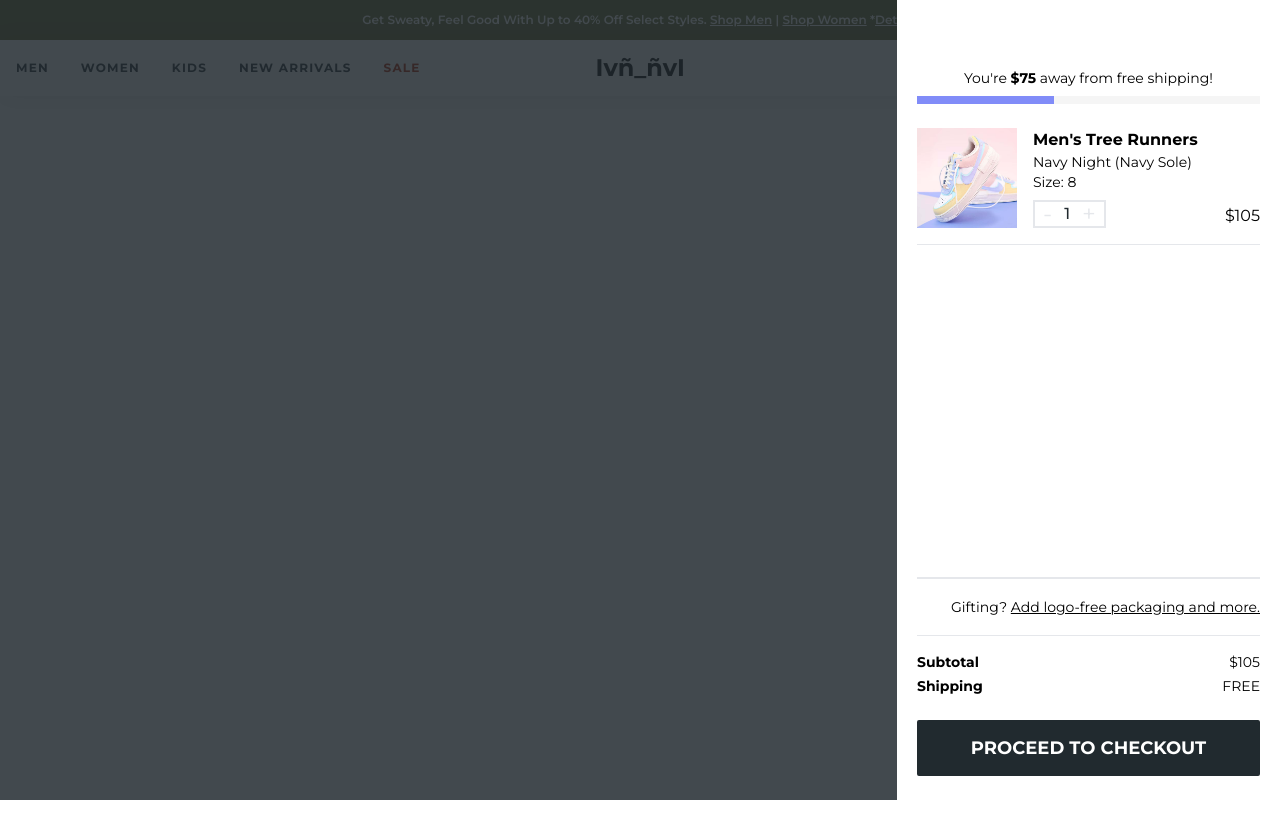
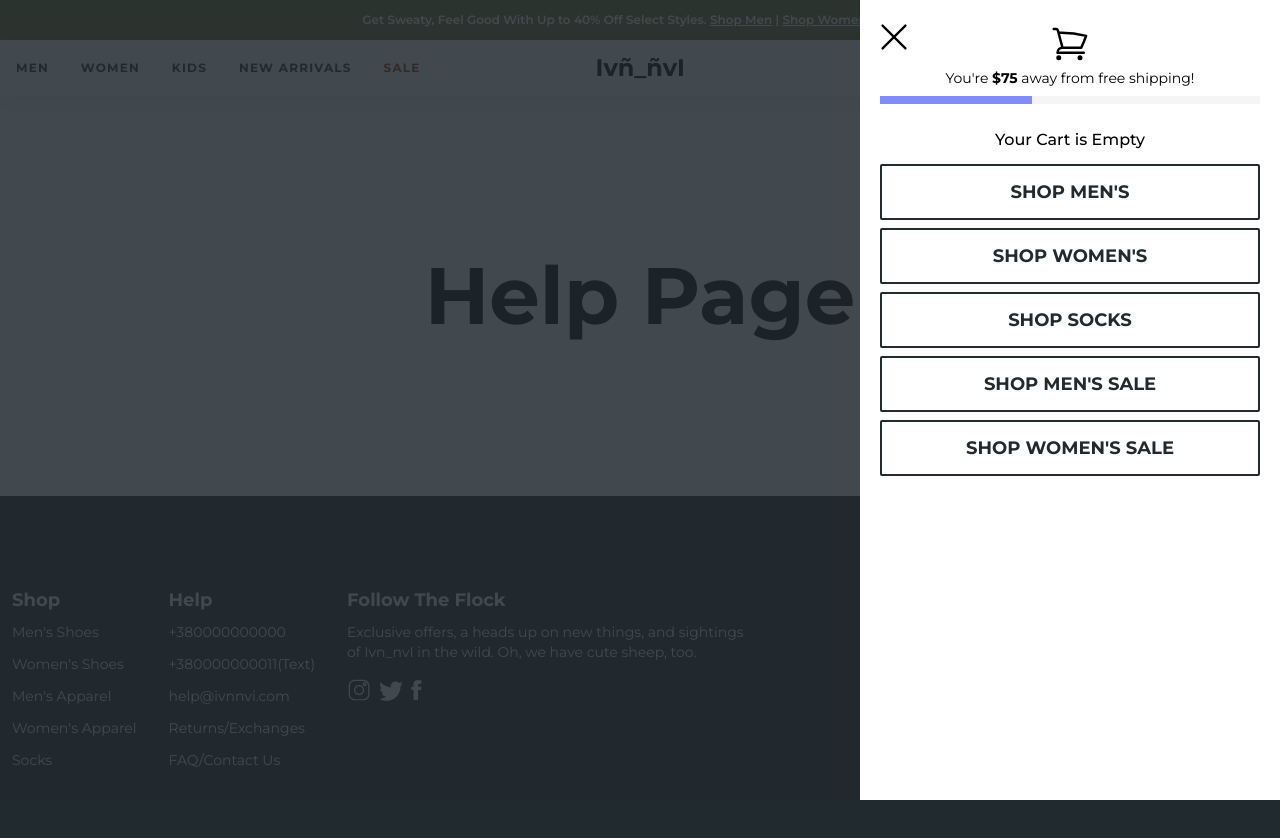
Before and after one commit to VanyaLyashuk/react-ts-ecommerce, a React (Vite) app: page /help in a window 1280 px wide. Both pictures are taken after a click on the button 1247 px from the left and 68 px from the top of the page. Shown: the top 838 px of the page. Before the commit the page ends 800 px from the top, so only its background shows below. Built offline with nearby package versions, Linux system fonts and the light colour scheme.

Commit message:
reorganized app structure with outlet

```diff
--- a/src/components/UI/Btn.tsx
+++ b/src/components/UI/Btn.tsx
@@ -1,7 +1,8 @@
 type BtnProps = {
   children: string,
   className?: string,
-  disabled?: boolean
+  disabled?: boolean,
+  component?: JSX.Element,
 }
 
 const Btn = ({ children, className, disabled}: BtnProps) => {
--- a/src/components/app/App.tsx
+++ b/src/components/app/App.tsx
@@ -1,21 +1,20 @@
 import { Routes, Route } from "react-router-dom";
-import { Mainpage, MainProdPage, ProductsList } from "../pages";
-import Navbar from "../navbar/Navbar";
-import Banner from "../banner/Banner";
+import Layout from "../layout/Layout";
+import { MainPage, MainProdPage, ProductsList, NotFoundPage, HelpPage } from "../pages";
 
 function App() {
   return (
-    <>
-      <div className="text-3xl App pt-[106px] sm:pt-[90px] md:pt-[96px]">
-        <header className="fixed top-0 z-[999] w-full header">
-          <Banner gist="sale" />
-          <Navbar />
-        </header>
-        <Routes>
-          <Route path="/" element={<Mainpage />} />
-        </Routes>
-      </div>
-    </>
+    <Routes>
+      <Route path="/" element={<Layout />}>
+        <Route index element={<MainPage />} />
+        <Route path="/help" element={<HelpPage />} />
+        <Route path="/products/mens" element={<ProductsList />} />
+        <Route path="/products/mens/sale" element={<ProductsList />} />
+        <Route path="/products/womens" element={<ProductsList />} />
+        <Route path="/products/womens/sale" element={<ProductsList />} />
+        <Route path="*" element={<NotFoundPage />} />
+      </Route>
+    </Routes>
   );
 }
 
--- a/src/components/cart/Cart.tsx
+++ b/src/components/cart/Cart.tsx
@@ -1,21 +1,53 @@
 import { useAppSelector, useAppDispatch } from "../../hooks/hook";
 import { closeCart } from "../../store/cartSlice";
+import { Link } from "react-router-dom";
 
 import prodImg from "../../assets/prod1.jpg";
 import Backdrop from "../UI/Backdrop";
 import Btn from "../UI/Btn";
 
-const EmptyCart = () => {
+interface EmptyCartProps {
+  hideCart: () => any;
+}
+
+const EmptyCart: React.FC<EmptyCartProps> = ({ hideCart }) => {
   return (
-    <div className="flex flex-col gap-y-2 w-full max-w-[290px] mx-auto">
+    <div className="flex flex-col gap-y-2 w-full min-w-[280px] max-w-[480px] mx-auto sm:min-w-[320px] lg:min-w-[380px]">
       <h3 className="mb-1 text-base font-medium text-center">
         Your Cart is Empty
       </h3>
-      <Btn className="btn btn--stroke">Shop Men's</Btn>
-      <Btn className="btn btn--stroke">Shop Women's</Btn>
-      <Btn className="btn btn--stroke">Shop Socks</Btn>
-      <Btn className="btn btn--stroke">Shop Men's Sale</Btn>
-      <Btn className="btn btn--stroke">Shop Women's Sale</Btn>
+      <Link
+        to="/products/mens"
+        className="btn btn--stroke"
+        onClick={hideCart}>
+        Shop Men's
+      </Link>
+      <Link
+        to="/products/womens"
+        className="btn btn--stroke"
+        onClick={hideCart}>
+        Shop Women's
+      </Link>
+      <Link
+        to="/products/socks"
+        className="btn btn--stroke"
+        onClick={hideCart}>
+        Shop Socks
+      </Link>
+      <Link
+        to="/products/mens/sale"
+        className="btn btn--stroke"
+        onClick={hideCart}
+      >
+        Shop Men's Sale
+      </Link>
+      <Link
+        to="/products/womens/sale"
+        className="btn btn--stroke"
+        onClick={hideCart}
+      >
+        Shop Women's Sale
+      </Link>
     </div>
   );
 };
@@ -76,11 +108,11 @@ const Cart = () => {
 
   return (
     <div>
-      <div style={isCartOpened ? {display: 'block'} : {display: 'none'}}>
+      <div style={isCartOpened ? { display: "block" } : { display: "none" }}>
         <Backdrop hideBackdrop={hideCart} zIndex={999} />
       </div>
       <div
-        className="transition-transform duration-[400ms] ease-out flex flex-col justify-between px-5 py-6 bg-white max-w-[480px] fixed top-0 right-0 bottom-0 z-[1001] translate-x-full"
+        className="transition-transform duration-[400ms] ease-out flex flex-col justify-between px-5 py-6 bg-white max-w-[480px] fixed top-0 right-0 bottom-0 z-[1001] translate-x-full overflow-y-scroll"
         style={isCartOpened ? cartOpenedStyles : cartCloseStyles}
       >
         <button onClick={hideCart} className="absolute top-[13px] left-[10px]">
@@ -99,12 +131,12 @@ const Cart = () => {
             </p>
             <div className="w-full h-2 bg-neutral-100 relative before:content-[''] before:absolute before:h-2 before:w-[40%] before:bg-indigo-400"></div>
           </div>
-          {/* <EmptyCart /> */}
-          <ul>
+          <EmptyCart hideCart={hideCart} />
+          {/* <ul>
             <CartItem />
-          </ul>
+          </ul> */}
         </div>
-        <div>
+        {/* <div>
           <div className="flex items-center gap-2.5 py-4 border-t-2 border-b">
             <svg className="w-6 h-6">
               <use xlinkHref="#gift-icon" />
@@ -127,7 +159,7 @@ const Cart = () => {
             </li>
           </ul>
           <Btn className="w-full btn btn--dark">Proceed To Checkout</Btn>
-        </div>
+        </div> */}
       </div>
     </div>
   );
--- /dev/null
+++ b/src/components/layout/Layout.tsx
@@ -0,0 +1,21 @@
+import { Outlet } from "react-router-dom";
+import Navbar from "../navbar/Navbar";
+import Banner from "../banner/Banner";
+import Footer from "../footer/Footer";
+
+const Layout = () => {
+  return (
+    <>
+      <div className="text-3xl App pt-[106px] sm:pt-[90px] md:pt-[96px]">
+        <header className="fixed top-0 z-[999] w-full header">
+          <Banner gist="sale" />
+          <Navbar />
+        </header>
+        <Outlet />
+        <Footer />
+      </div>
+    </>
+  );
+};
+
+export default Layout;
--- a/src/components/navbar/NavbarDesk.tsx
+++ b/src/components/navbar/NavbarDesk.tsx
@@ -1,4 +1,5 @@
 import { createPortal } from "react-dom";
+import {Link} from 'react-router-dom';
 import Backdrop from "../UI/Backdrop";
 import Cart from "../cart/Cart";
 import { nanoid } from "nanoid";
@@ -87,30 +88,30 @@ const NavbarDesk = () => {
           <Logo />
           <ul className="flex items-center gap-8 xl:min-w-[404px] xl:justify-end">
             <li className="flex">
-              <a href="/" className="nav__link">
+              <Link to="/rerun" className="nav__link">
                 Rerun
-              </a>
+              </Link>
             </li>
             <li className="flex">
-              <a href="/" className="nav__link">
+              <Link to="/stores" className="nav__link">
                 Stores
-              </a>
+              </Link>
             </li>
             <li className="flex">
               <ul className="flex items-center gap-2.5">
                 <li>
-                  <a href="/">
+                  <Link to="/profile">
                     <svg className="w-[24px] h-[24px]">
                       <use xlinkHref="#user-icon" />
                     </svg>
-                  </a>
+                  </Link>
                 </li>
                 <li>
-                  <a href="/">
+                  <Link to="/help">
                     <svg className="w-[28px] h-[28px]">
                       <use xlinkHref="#info-icon" />
                     </svg>
-                  </a>
+                  </Link>
                 </li>
                 <li className="flex">
                   <button onClick={showCart}>
--- /dev/null
+++ b/src/components/pages/HelpPage.tsx
@@ -0,0 +1,9 @@
+const HelpPage = () => {
+  return (
+    <div className="container flex flex-col items-center justify-center h-full px-3 py-[60px] mx-auto min-h-[50vh]">
+      <p className="font-bold leading-none text-[40px] lg:text-[80px]">Help Page</p>
+    </div>
+  )
+}
+
+export default HelpPage
--- a/src/components/pages/Mainpage.tsx
+++ b/src/components/pages/Mainpage.tsx
@@ -4,10 +4,8 @@ import Favorites from "../favorites/Favorites";
 import Promo from "../promo/Promo";
 import Slider from "../slider/Slider";
 import Newsletter from "../newsletter/Newsletter";
-import Footer from "../footer/Footer";
 
-
-const Mainpage = () => {
+const MainPage = () => {
   return (
     <>
       <Hero />
@@ -20,9 +18,8 @@ const Mainpage = () => {
         <Slider />
         <Newsletter />
       </main>
-      <Footer />
     </>
   );
 };
 
-export default Mainpage;
+export default MainPage;
--- /dev/null
+++ b/src/components/pages/NotFoundPage.tsx
@@ -0,0 +1,13 @@
+import {Link} from 'react-router-dom';
+
+const NotFoundPage = () => {
+  return (
+    <div className="container flex flex-col items-center justify-center h-full px-3 py-[60px] mx-auto min-h-[50vh]">
+      <p className="font-bold leading-none text-[80px] lg:text-[120px]">404</p>
+      <h2 className="text-[30px] leading-snug mb-1 lg:text-[36px] lg:mb-2">Page not found</h2>
+      <Link to="/" className='text-sm underline lg:text-base'>Return to the Main Page?</Link>
+    </div>
+  )
+}
+
+export default NotFoundPage
--- a/src/components/pages/index.tsx
+++ b/src/components/pages/index.tsx
@@ -1,5 +1,7 @@
-import Mainpage from "./Mainpage";
+import MainPage from "./MainPage";
+import HelpPage from './HelpPage';
 import ProductsList from "./ProductsList";
 import MainProdPage from "./MainProdPage";
+import NotFoundPage from "./NotFoundPage";
 
-export {Mainpage, MainProdPage, ProductsList}
+export {MainPage, HelpPage, MainProdPage, ProductsList, NotFoundPage}
--- a/src/index.scss
+++ b/src/index.scss
@@ -10,7 +10,7 @@
     @apply pt-9 pb-12 sm:pb-16 lg:pt-12 lg:pb-[120px];
   }
   .btn {
-    @apply py-3 px-4 bg-main-color text-white font-bold uppercase text-sm border-2 border-main-color rounded-sm hover:bg-transparent hover:text-main-color focus:outline-none focus:ring-2 focus:ring-blue-400 focus:ring-opacity-75 min-w-[145px] transition-all duration-300 md:py-3 md:px-4 xl:text-lg xl:min-w-[185px];
+    @apply py-3 px-4 bg-main-color text-white text-center font-bold uppercase text-sm border-2 border-main-color rounded-sm hover:bg-transparent hover:text-main-color focus:outline-none focus:ring-2 focus:ring-blue-400 focus:ring-opacity-75 min-w-[145px] transition-all duration-300 md:py-3 md:px-4 xl:text-lg xl:min-w-[185px];
   }
   .btn--small {
     @apply w-full text-xs py-[10px] md:text-xs;
```
Also changed, not shown: src/components/pages/Info.tsx (deleted).
